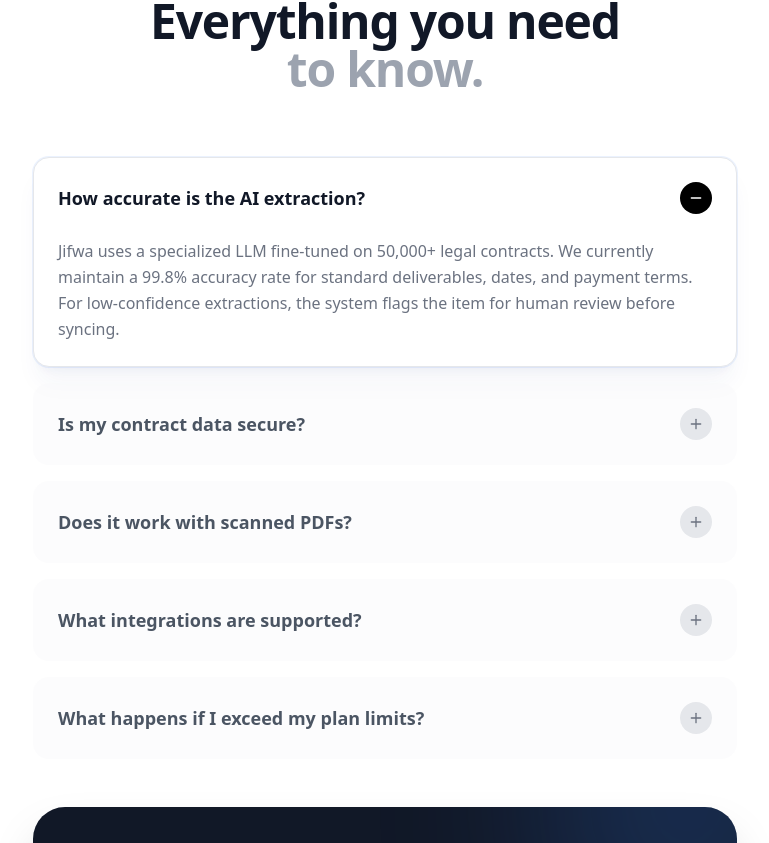
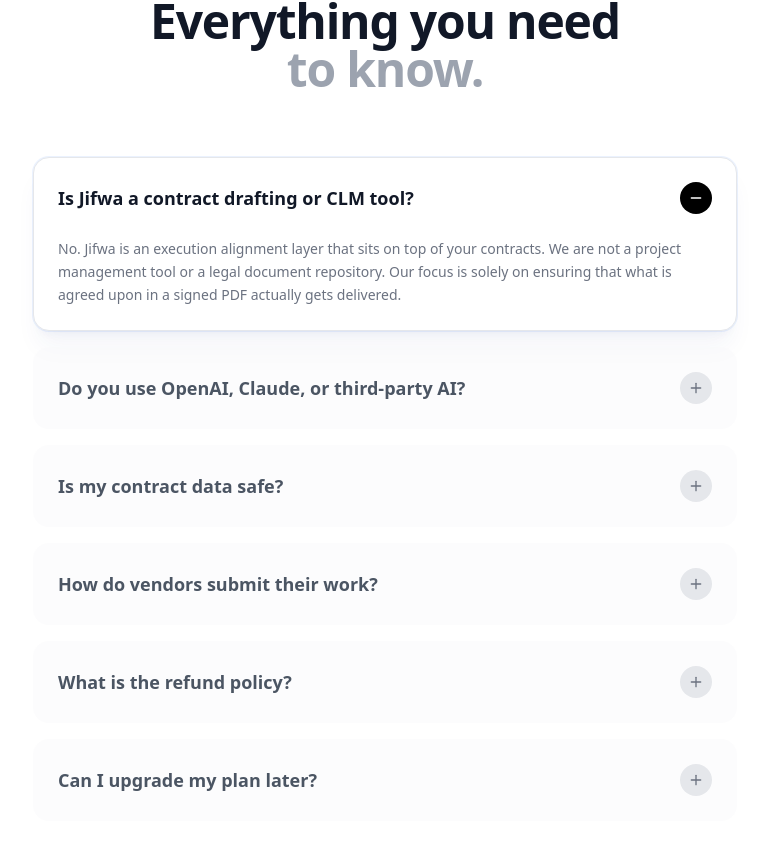
Before and after one commit to StarDust130/jifwa, a Next.js app: page / in a window 1280 px wide. Shown: the part 4355-5198 px from the top of the page, without its empty margins (255-1024 px from the left). Built offline with nearby package versions, Linux system fonts and the light colour scheme; no server answers.

Commit message:
updated faq section

```diff
--- a/components/landing/FAQ.tsx
+++ b/components/landing/FAQ.tsx
@@ -6,34 +6,39 @@ import {
   Minus,
   MessageCircle,
   HelpCircle,
-  ArrowRight,
 } from "lucide-react";
 
+// --- UPDATED FAQs ---
 const faqs = [
   {
-    question: "How accurate is the AI extraction?",
+    question: "Is Jifwa a contract drafting or CLM tool?",
     answer:
-      "Jifwa uses a specialized LLM fine-tuned on 50,000+ legal contracts. We currently maintain a 99.8% accuracy rate for standard deliverables, dates, and payment terms. For low-confidence extractions, the system flags the item for human review before syncing.",
+      "No. Jifwa is an execution alignment layer that sits on top of your contracts. We are not a project management tool or a legal document repository. Our focus is solely on ensuring that what is agreed upon in a signed PDF actually gets delivered.",
   },
   {
-    question: "Is my contract data secure?",
+    question: "Do you use OpenAI, Claude, or third-party AI?",
     answer:
-      "Absolutely. We are SOC2 Type II compliant. Your data is encrypted at rest (AES-256) and in transit (TLS 1.3). We do not use your contracts to train our public models without explicit enterprise opt-in.",
+      "No. We do not use external AI APIs. All AI runs privately inside Jifwa's own secure infrastructure. We do not train models on your data, and your contracts are never shared with third-party providers.",
   },
   {
-    question: "Does it work with scanned PDFs?",
+    question: "Is my contract data safe?",
     answer:
-      "Yes. Jifwa includes an enterprise-grade OCR layer that digitizes scanned documents and images before processing them, allowing us to extract data even from non-selectable text.",
+      "Yes. We use a zero-trust architecture. Data is encrypted at rest using AES-256 and in transit via TLS 1.3. Even Jifwa's internal staff cannot view your contract content or uploaded documents.",
   },
   {
-    question: "What integrations are supported?",
+    question: "How do vendors submit their work?",
     answer:
-      "Out of the box, we support 2-way sync with Jira, Linear, Asana, Monday.com, and Slack. We also have a Zapier integration and a robust REST API for custom internal tools.",
+      "Clients invite vendors via email. Vendors get access to a restricted dashboard where they can upload files, notes, and proofs directly tied to specific milestones. They only see the milestones assigned to them.",
   },
   {
-    question: "What happens if I exceed my plan limits?",
+    question: "What is the refund policy?",
     answer:
-      "We don't pause your service. You'll simply be billed a small overage fee per extra document extracted, or prompted to upgrade to the next tier for better volume pricing.",
+      "Refunds are applicable only if you are unable to use the platform due to a verified technical issue originating from our systems. Requests must be submitted within 7 days of payment.",
+  },
+  {
+    question: "Can I upgrade my plan later?",
+    answer:
+      "Yes. Plans can be upgraded anytime from your profile settings. Features are unlocked instantly upon successful payment via Razorpay.",
   },
 ];
 
@@ -111,7 +116,7 @@ const FAQSection = () => {
                     transition={{ duration: 0.3, ease: "easeInOut" }}
                     className="overflow-hidden"
                   >
-                    <div className="px-6 pb-6 text-gray-500 leading-relaxed">
+                    <div className="px-6 pb-6 text-gray-500 leading-relaxed text-sm">
                       {faq.answer}
                     </div>
                   </motion.div>
@@ -136,7 +141,7 @@ const FAQSection = () => {
               Still have questions?
             </h3>
             <p className="text-gray-400 text-sm max-w-sm">
-              Can't find the answer you're looking for? Chat with our team.
+              Can&apos;t find the answer you&apos;re looking for? Chat with our team.
             </p>
           </div>
 
```
